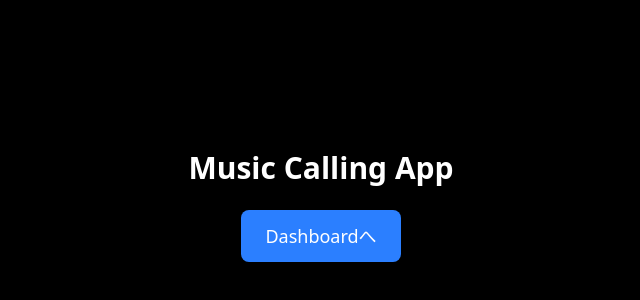
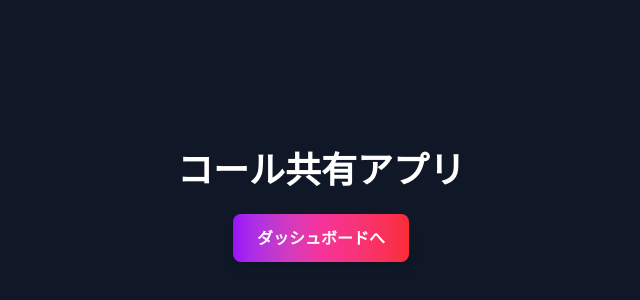
Before and after one commit to Kan-O435/Ptera-cup-front, a Next.js app: page / in a window 1280 px wide. Shown: the part 194-494 px from the top of the page, without its empty margins (319-959 px from the left). Built offline with nearby package versions, Linux system fonts and the light colour scheme.

Commit message:
ペンライト動かした

```diff
--- a/src/app/page.tsx
+++ b/src/app/page.tsx
@@ -5,14 +5,15 @@ export default function HomePage() {
   const router = useRouter();
 
   return (
-    <div className="w-screen h-screen flex flex-col items-center justify-center bg-black text-white gap-6">
-      <h1 className="text-3xl font-bold">Music Calling App</h1>
+    <div className="w-screen h-screen flex flex-col items-center justify-center bg-gray-900 text-white gap-6 p-4">
+      <h1 className="text-4xl font-extrabold">コール共有アプリ</h1>
+
 
       <button
         onClick={() => router.push('/dashboard')}
-        className="bg-blue-500 px-6 py-3 rounded-lg text-lg"
+        className="bg-gradient-to-r from-purple-600 via-pink-500 to-red-500 hover:scale-105 transition-transform text-white font-bold px-6 py-3 rounded-lg shadow-lg"
       >
-        Dashboardへ
+        ダッシュボードへ
       </button>
     </div>
   );
--- a/src/app/room/[roomId]/stage/components/Person.tsx
+++ b/src/app/room/[roomId]/stage/components/Person.tsx
@@ -1,12 +1,36 @@
 'use client';
+
+import { useRef, useMemo } from 'react';
+import { useFrame } from '@react-three/fiber';
+import * as THREE from 'three';
 
 export default function Person({
   position,
-  color = '#00ffff',
+  color,
 }: {
   position: [number, number, number];
   color?: string;
 }) {
+  const penRef = useRef<THREE.Mesh>(null);
+
+  // 🔹 ランダムに赤・青・緑を決める（color props が無ければ）
+  const defaultColor = useMemo(() => {
+    if (color) return color;
+    const colors = ['red', 'blue', 'green'];
+    return colors[Math.floor(Math.random() * colors.length)];
+  }, [color]);
+
+  // 🔹 自然な往復振り
+  useFrame(({ clock }) => {
+    if (!penRef.current) return;
+
+    // 速度を落として自然に
+    const speed = 6; // 振りの速さ（小さくするほどゆっくり）
+    const amplitude = Math.PI / 3; // ±60度
+
+    penRef.current.rotation.x = -Math.PI / 6 + Math.sin(clock.elapsedTime * speed) * amplitude;
+  });
+
   return (
     <group position={position}>
       {/* 人 */}
@@ -15,12 +39,15 @@ export default function Person({
         <meshStandardMaterial color="#333" />
       </mesh>
 
-      {/* ペンライト（固定） */}
-      <mesh position={[0.3, 0.8, 0]}>
+      {/* ペンライト */}
+      <mesh
+        ref={penRef}
+        position={[0.3, 0.8, 0]}
+      >
         <cylinderGeometry args={[0.05, 0.05, 1, 8]} />
         <meshStandardMaterial
-          color={color}
-          emissive={color}
+          color={defaultColor}
+          emissive={defaultColor}
           emissiveIntensity={1.2}
         />
       </mesh>
```
